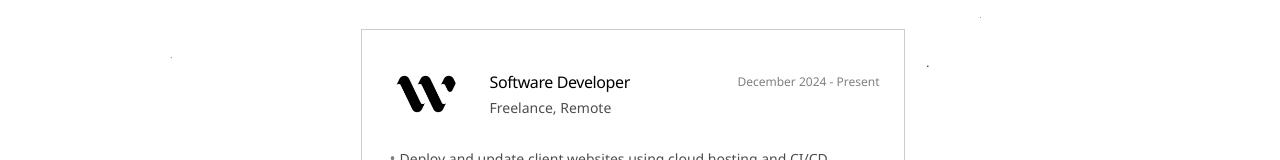
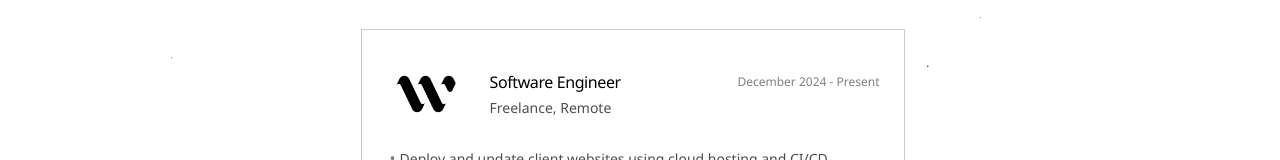
Before and after one commit to wnzel/Portfolio, a React (Vite) app: page / in a window 1280 px wide. Shown: the part 725-885 px from the top of the page. Built offline with nearby package versions, Linux system fonts and the light colour scheme; no server answers.

Commit message:
Change title

```diff
--- a/src/components/Landing/Experience/Experience.jsx
+++ b/src/components/Landing/Experience/Experience.jsx
@@ -66,7 +66,7 @@ function Experience() {
             <div>
               <div className="flex flex-col sm:flex-row sm:items-center sm:justify-between gap-1 mb-1">
                 <h3 className="text-base font-medium text-base-content tracking-tight">
-                  Software Developer
+                  Software Engineer
                 </h3>
                 <span className="text-xs text-base-content/50 font-light">
                   December 2024 &#45; Present
```
